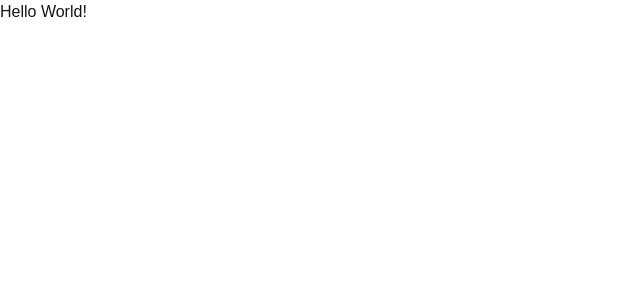
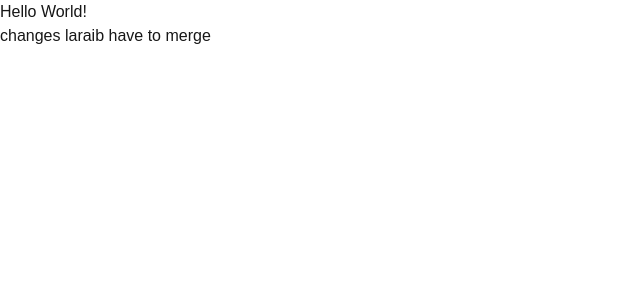
Before and after one commit to hitmansixteen/AI-Job-Advisor, a Next.js app in the folder web-app/: page / in a window 1280 px wide. Shown: the top 300 px of the page, without its empty margins (0-640 px from the left). Built offline with nearby package versions, Linux system fonts and the light colour scheme.

Commit message:
modified:   web-app/pages/index.js

```diff
--- a/web-app/pages/index.js
+++ b/web-app/pages/index.js
@@ -16,6 +16,7 @@ export default function Home() {
     return (
         <>
             <h1>Hello World!</h1>
+            <p>changes laraib have to merge</p>
         </>
     );
 }
```
Lines whose indentation alone changed are shown as unchanged.
